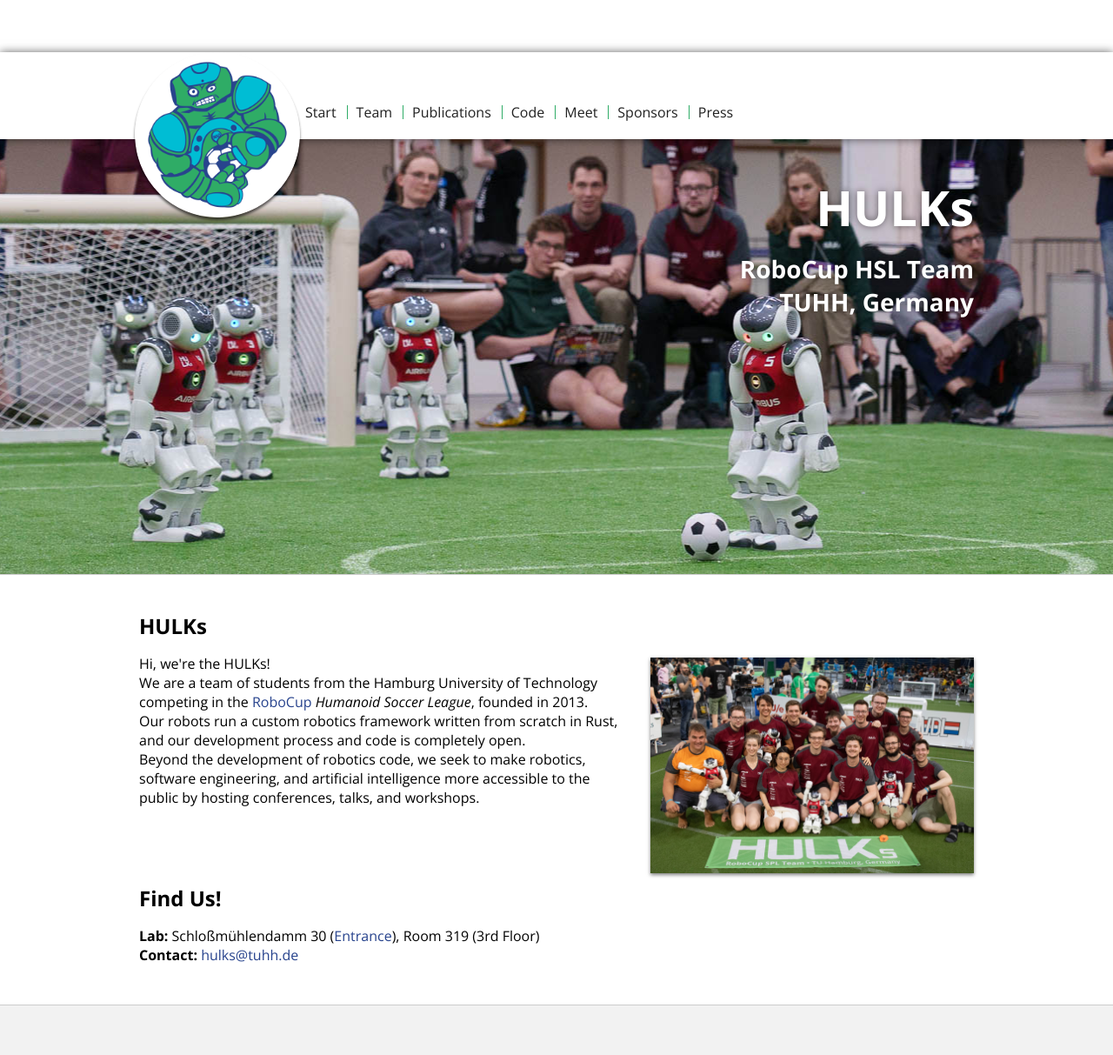
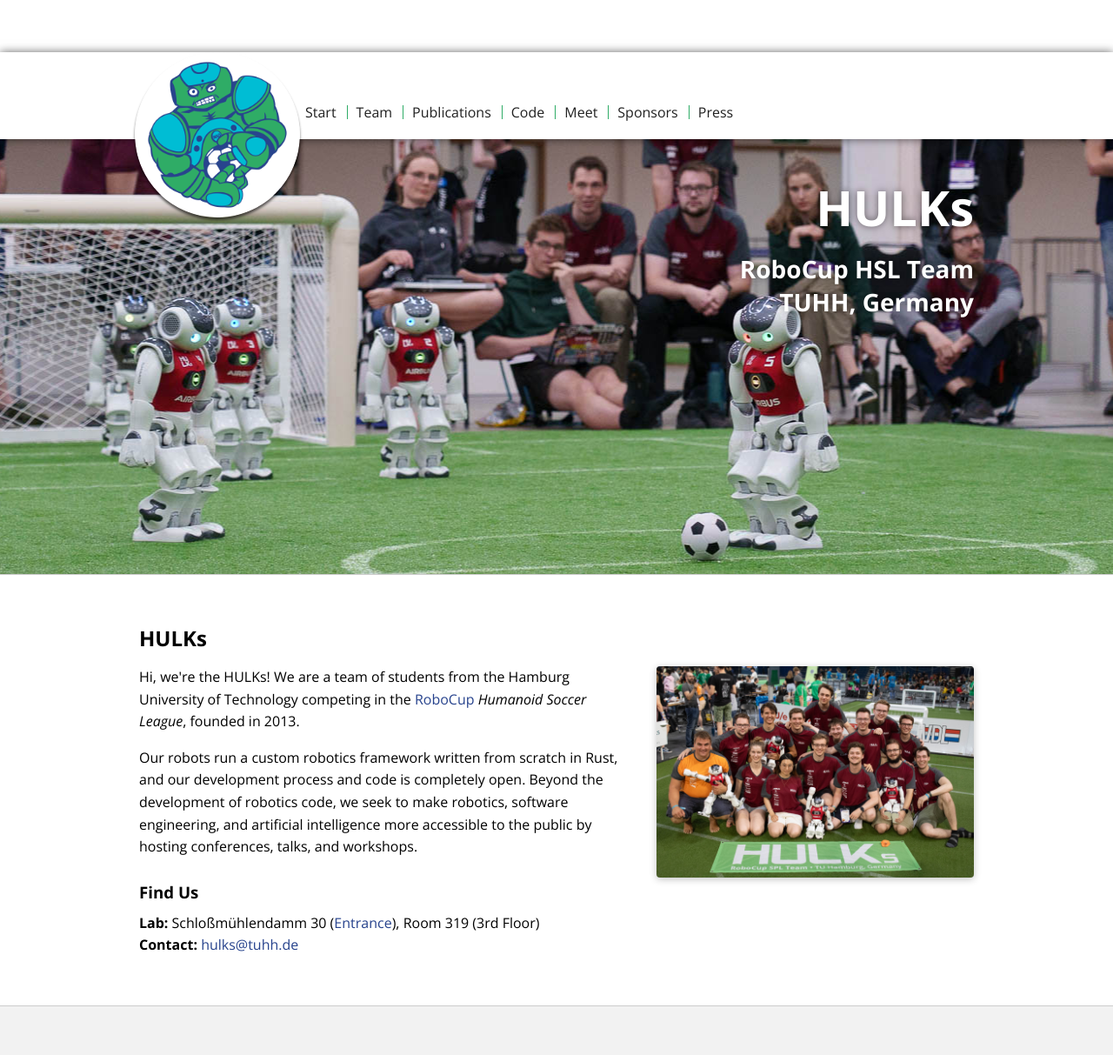
Before and after one commit to HULKs/hulks.github.io, a Jekyll site: the page built from index.html, in a window 1280 px wide. Shown: the top 1213 px of the page at 87% size. Built offline with Jekyll 4.4.1, drawn with Linux system fonts in a browser that asks for light colours; some of the changed text lies outside the part shown; grey boxes are pictures that could not be loaded.

Commit message:
Add 2026 posts

```diff
--- a/_layouts/default.html
+++ b/_layouts/default.html
@@ -3,7 +3,8 @@
 <head>
     <title>HULKs.de - {{ page.title }}</title>
     <meta charset="UTF-8"/>
-    <link rel="stylesheet" href="{{site.path}}/_style/hulks.css" type="text/css"/>
+    <meta name="viewport" content="width=device-width, initial-scale=1"/>
+    <link rel="stylesheet" href="{{site.path}}/_style/hulks.css?v=homepage-v2" type="text/css"/>
     <link rel="shortcut icon" href="/favicon.ico" type="image/x-icon">
     <link rel="icon" href="/favicon.ico" type="image/x-icon">
     <style>
--- a/_style/hulks.css
+++ b/_style/hulks.css
@@ -337,6 +337,71 @@
 .col-6-10:first-child {
     margin-left: 0;
 }
+.home-shell {
+    width: min(calc(100% - 2rem), 60rem);
+    margin-inline: auto;
+}
+.home-section {
+    padding-block: clamp(2rem, 5vw, 3.5rem);
+}
+.story {
+    container-name: story;
+    container-type: inline-size;
+    display: flow-root;
+}
+.story > h2 {
+    margin: 0 0 1rem;
+}
+.story__media {
+    width: 100%;
+    margin: 0 0 1.5rem;
+}
+.story__media img {
+    display: block;
+    width: 100%;
+    height: auto;
+    border-radius: 4px;
+    box-shadow: 0 2px 8px rgba(0, 0, 0, 0.24);
+}
+.story__body {
+    line-height: 1.6;
+    overflow-wrap: anywhere;
+}
+.story__body > :first-child {
+    margin-top: 0;
+}
+.story__body > :last-child {
+    margin-bottom: 0;
+}
+.story__body h3 {
+    margin: 1.5rem 0 0.5rem;
+}
+.story__body address {
+    font-style: normal;
+}
+.home-video {
+    aspect-ratio: 16 / 9;
+}
+.home-video iframe {
+    display: block;
+    width: 100%;
+    height: 100%;
+    border: 0;
+}
+@container story (min-width: 40rem) {
+    .story__media {
+        width: clamp(15rem, 38cqi, 23.25rem);
+        margin-bottom: 1rem;
+    }
+    .story--media-start .story__media {
+        float: left;
+        margin-right: 2rem;
+    }
+    .story--media-end .story__media {
+        float: right;
+        margin-left: 2rem;
+    }
+}
 section {
     padding: 30px 0;
     border-top: 1px solid #ccc;
--- a/index.html
+++ b/index.html
@@ -7,127 +7,210 @@
     <div class="container">
         <div class="hero-overlay">
             <h1>HULKs</h1>
-      <p>
-      <b>RoboCup HSL Team<br />
-        TUHH, Germany</b>
-      </p>
+            <p><b>RoboCup HSL Team<br />TUHH, Germany</b></p>
         </div>
     </div>
 </div>
-<section>
-    <div class="container">
-        <h2 style="margin-bottom:0px;">HULKs</h2>
-        <div>
-            <div class="col-6-10">
+
+<main class="home">
+    <section class="home-section">
+        <article class="home-shell story story--media-end">
+            <h2>HULKs</h2>
+            <figure class="story__media">
+                <img
+                    src="{{site.path}}/_photos/team/robocup-2024.jpg"
+                    alt="The HULKs team at RoboCup 2024"
+                    width="3000"
+                    height="2000"
+                    decoding="async"
+                />
+            </figure>
+            <div class="story__body">
                 <p>
-                Hi, we're the HULKs! <br> We are a team of students from the Hamburg
-                University of Technology competing in the <a href="https://robocup.org/" target="_blank">RoboCup</a>
-                <i>Humanoid Soccer League</i>, founded in 2013.<br>
-                Our robots run a custom robotics framework written from scratch in
-                Rust, and our development process and code is completely open. <br>
-                Beyond the development of robotics code, we seek to make robotics,
-                software engineering, and artificial intelligence more accessible to
-                the public by hosting conferences, talks, and workshops.
+                    Hi, we're the HULKs! We are a team of students from the Hamburg University of Technology competing in the
+                    <a href="https://robocup.org/" target="_blank" rel="noopener noreferrer">RoboCup</a>
+                    <i>Humanoid Soccer League</i>, founded in 2013.
                 </p>
-            </div><figure class="col-4-10 photo">
-                <img src="{{site.path}}/_photos/team/robocup-2024.jpg" />
+                <p>
+                    Our robots run a custom robotics framework written from scratch in Rust, and our development process and code is completely open.
+                    Beyond the development of robotics code, we seek to make robotics, software engineering, and artificial intelligence more accessible to the public by hosting conferences, talks, and workshops.
+                </p>
+                <h3>Find Us</h3>
+                <address>
+                    <b>Lab:</b> Schloßmühlendamm 30
+                    (<a target="_blank" rel="noopener noreferrer" href="https://www.google.com/maps/@53.4627108,9.9817955,3a,75y,103.71h,87.08t/data=!3m6!1e1!3m4!1skLo33tLyCnSXeJGHS6iv-g!2e0!7i13312!8i6656">Entrance</a>),
+                    Room 319 (3rd Floor)<br />
+                    <b>Contact:</b> <a href="mailto:hulks@tuhh.de">hulks@tuhh.de</a>
+                </address>
+            </div>
+        </article>
+    </section>
+
+    <section class="home-section">
+        <div class="home-shell home-video">
+            <iframe
+                src="https://www.youtube.com/embed/inK-uHyepuM?si=Qh66OodXmZO3fyPJ"
+                title="HULKs team video"
+                allow="accelerometer; autoplay; clipboard-write; encrypted-media; gyroscope; picture-in-picture; web-share"
+                referrerpolicy="strict-origin-when-cross-origin"
+                allowfullscreen
+            ></iframe>
+        </div>
+    </section>
+
+    <section class="home-section">
+        <article class="home-shell story story--media-end">
+            <h2>RoboCup 2026</h2>
+            <figure class="story__media">
+                <img
+                    src="{{site.path}}/_photos/robocup-2026.jpg"
+                    alt="HULKs team at RoboCup 2026 in Incheon"
+                    width="1600"
+                    height="1067"
+                    loading="lazy"
+                    decoding="async"
+                />
             </figure>
-            <br>
-            <h2 style="margin-bottom:0px;">Find Us!</h2>
+            <div class="story__body">
                 <p>
-            <b>Lab:</b> Schloßmühlendamm 30 (<a target="_blank" rel="noopener noreferrer" href="https://www.google.com/maps/@53.4627108,9.9817955,3a,75y,103.71h,87.08t/data=!3m6!1e1!3m4!1skLo33tLyCnSXeJGHS6iv-g!2e0!7i13312!8i6656">Entrance</a>), Room 319 (3rd Floor)
-            <br>
-            <b>Contact:</b> <a href="mailto:hulks@tuhh.de">hulks@tuhh.de</a>
+                    In summer 2026, the HULKs traveled to Incheon, South Korea, to compete in the RoboCup Humanoid Soccer League.
+                    Following the league merger, teams from the former Standard Platform and Humanoid Leagues competed together in a larger and more diverse field.
+                </p>
+                <p>
+                    In preparation for the event, we migrated to a new software stack and introduced a new behavior system, a 3D localization pipeline, and a substantially improved vision system.
+                    Implementing so many changes at once made the competition particularly demanding, but it also taught us valuable lessons and demonstrated the potential of our new platform.
+                    Unfortunately, unresolved integration issues prevented us from reaching our full capabilities in time, and we did not qualify for the knockout stage.
+                </p>
+                <p>
+                    The event also marked a major milestone in robot soccer, featuring the first 11-on-11 match between humanoid robots.
+                    Seeing how far the field had progressed in just one year made us even more excited about its future.
                 </p>
             </div>
+        </article>
+    </section>
+
+    <section class="home-section">
+        <article class="home-shell story story--media-start">
+            <h2>German Open 2026</h2>
+            <figure class="story__media">
+                <img
+                    src="{{site.path}}/_photos/go-2026.jpg"
+                    alt="HULKs team at German Open 2026 in Cologne"
+                    width="1600"
+                    height="1067"
+                    loading="lazy"
+                    decoding="async"
+                />
+            </figure>
+            <div class="story__body">
+                <p>
+                    The HULKs took part in the German Open 2026 in Cologne.
+                    This was the first event where teams from the former RoboCup Standard Platform League and Humanoid League competed together in the new RoboCup Humanoid Soccer League.
+                </p>
+                <p>
+                    For this season, we transitioned from the NAO to the Booster K1, marking a significant step forward in our humanoid robotics journey.
+                    Although ongoing integration challenges across many teams limited the action on the field, we made substantial progress and even scored several goals.
+                    We were ultimately eliminated in a penalty shootout against team WhIRLWind.
+                    Nevertheless, we are proud of our performance and excited to explore what will be possible with the Booster K1 platform.
+                </p>
             </div>
+        </article>
     </section>
-<section>
-    <div class="container">
-        <h2 style="margin-bottom:0px;"></h2>
-        <div>
-            <div class="col-6-10">
-            <p align="center"><iframe text-align: "center" width="960" height="392" src="https://www.youtube.com/embed/inK-uHyepuM?si=Qh66OodXmZO3fyPJ" title="YouTube video player" frameborder="0" allow="accelerometer; autoplay; clipboard-write; encrypted-media; gyroscope; picture-in-picture; web-share;" referrerpolicy="strict-origin-when-cross-origin" allowfullscreen></iframe></p>
-        </div>
-    </div>
-</section>
-<section>
-    <div class="container">
-        <h2 style="margin-bottom:0px;">RoboCup 2025</h2>
-        <div>
-            <div class="col-6-10">
+
+    <section class="home-section">
+        <article class="home-shell story story--media-end">
+            <h2>RoboCup 2025</h2>
+            <figure class="story__media">
+                <img
+                    src="{{site.path}}/_photos/robocup-2025.jpg"
+                    alt="HULKs team at RoboCup 2025 in Salvador"
+                    width="7008"
+                    height="4690"
+                    loading="lazy"
+                    decoding="async"
+                />
+            </figure>
+            <div class="story__body">
+                <p>In July, we traveled to Salvador, Brazil to compete in this year's RoboCup.</p>
+                <p>This season we introduced several new features and improvements, including MPC step planning and enhanced field color detection.</p>
                 <p>
-                In July, we traveled to Salvador, Brazil to compete in this year’s RoboCup.
-                <br>
-                <br>
-                This season we introduced several new features and improvements, including MPC step planning and enhanced field color detection.
-                <br>
-                <br>
                     The competition began with some rocky matches as we worked through bugs in our newly developed features.
                     However we were able to finish the event - and with this the NAO era - on a high note playing a final game with excellent walking performance and precise localization and by scoring second in the Technical Challenge.
-                <br>
-                <br>
-                We now look forward to the next season where we will compete in the newly formed Humanoid Soccer League with the Booster K1 platform.
                 </p>
-            </div><figure class="col-4-10 photo">
-                <img src="{{site.path}}/_photos/robocup-2025.jpg" />
+                <p>We now look forward to the next season where we will compete in the newly formed Humanoid Soccer League with the Booster K1 platform.</p>
+            </div>
+        </article>
+    </section>
+
+    <section class="home-section">
+        <article class="home-shell story story--media-start">
+            <h2>German Open 2025</h2>
+            <figure class="story__media">
+                <img
+                    src="{{site.path}}/_photos/go-2025.jpg"
+                    alt="HULKs team at German Open 2025 in Nuremberg"
+                    width="1159"
+                    height="717"
+                    loading="lazy"
+                    decoding="async"
+                />
             </figure>
-        </div>
-    </div>
-</section>
-<section>
-    <div class="container">
-        <h2 style="margin-bottom:0px;">GO 2025</h2>
-        <div>
-            <figure class="col-4-10 photo">
-                <img src="{{site.path}}/_photos/go-2025.jpg" />
-            </figure><div class="col-6-10">
+            <div class="story__body">
                 <p>
                     In this years' German Open in Nuremberg, we managed to secure the second place, our best result yet.
                     We were able to finish major improvements to our vision and behavior code in time for the competition, and fixed a large number of bugs.
-                <br>
-                <br>
-                Our main focus for the upcoming RoboCup this summer remains walking stability, which proved to be a major weakness on the field.
-                <br>
-                <br>
+                </p>
+                <p>Our main focus for the upcoming RoboCup this summer remains walking stability, which proved to be a major weakness on the field.</p>
+                <p>
                     If you want to join us for our exciting journey and see the results of our work, come see us at RoboCup 2025 in Salvador, Brazil.
                     You can find more information at the event's <a href="https://robocup.org/">website</a>.
                 </p>
             </div>
+        </article>
+    </section>
+
+    <section class="home-section">
+        <article class="home-shell story story--media-end">
+            <h2>RoboCup 2024</h2>
+            <figure class="story__media">
+                <img
+                    src="{{site.path}}/_photos/robocup-2024.jpg"
+                    alt="HULKs team at RoboCup 2024 in Eindhoven"
+                    width="7350"
+                    height="4396"
+                    loading="lazy"
+                    decoding="async"
+                />
+            </figure>
+            <div class="story__body">
+                <p>This summer, we finished 4th in the RoboCup competition in Eindhoven, Netherlands.</p>
+                <p>
+                    This competition saw the introduction of various large features, such as a brand-new replayer tool, visual referee detection, and additional energy-saving measures.
+                </p>
+                <p>Walking stability was our main weakness during the competition, and we started working on multiple large features which aim to improve it.</p>
             </div>
+        </article>
     </section>
-<section>
-    <div class="container">
-        <h2 style="margin-bottom:0px;">RoboCup 2024</h2>
-        <div>
-            <div class="col-6-10">
-                <p>
-                    This summer, we finished 4th in the RoboCup competition in Eindhoven, Netherlands.
-                    <br>
-                    <br>
-                    This competition saw the introduction of various large features, such as a brand-new replayer tool, visual referee detection, and additional energy-saving measures.
-                    <br>
-                    <br>
-                    Walking stability was our main weakness during the competition, and we started working on multiple large features which aim to improve it.
-                </p>
-            </div><figure class="col-4-10 photo">
-                <img src="{{site.path}}/_photos/robocup-2024.jpg" />
+
+    <section class="home-section">
+        <article class="home-shell story story--media-start">
+            <h2>German Open 2024</h2>
+            <figure class="story__media">
+                <img
+                    src="{{site.path}}/_photos/go-2024.png"
+                    alt="HULKs team at German Open 2024"
+                    width="2558"
+                    height="1440"
+                    loading="lazy"
+                    decoding="async"
+                />
             </figure>
-        </div>
-    </div>
-</section>
-<section>
-    <div class="container">
-        <h2 style="margin-bottom:0px;">GO 2024</h2>
-        <div>
-            <figure class="col-4-10 photo">
-                <img src="{{site.path}}/_photos/go-2024.png" />
-            </figure><div class="col-6-10">
+            <div class="story__body">
                 <p>
                     From the 17th to the 21st of April, the team HULKs participated in the German Open 2024 to compete against some German as well as international teams.
                     A large portion of the competition was focused on adjusting to the new rule changes this year, focusing on the robots recognizing visual signals from the referee, as well as requiring more passing between robots.
-                <br>
-                <br>
+                </p>
+                <p>
                     Continuing to build on the new Rust framework from 2 years ago, team HULKs is focusing on more stability during the games.
                     In the previous season, we were able to achieve the 4th place at RoboCup 2023 in Bordeaux.
                     However, during our games our robots walked into each other and fell over because of this.
@@ -135,30 +218,34 @@
                     We are also developing smarter behavioral algorithms.
                 </p>
             </div>
-    </div>
+        </article>
     </section>
-<section>
-    <div class="container">
-        <h2 style="margin-bottom:0px;">RoHOW</h2>
-        <div>
-            <div class="col-6-10">
+
+    <section class="home-section">
+        <article class="home-shell story story--media-end">
+            <h2>RoHOW</h2>
+            <figure class="story__media">
+                <img
+                    src="{{site.path}}/_photos/rohow.JPG"
+                    alt="Participants at the Robotic Hamburg Open Workshop"
+                    width="1980"
+                    height="1320"
+                    loading="lazy"
+                    decoding="async"
+                />
+            </figure>
+            <div class="story__body">
+                <p>Since 2014, we are anually hosting the <i>Robotic Hamburg Open Workshop</i> (RoHOW).</p>
                 <p>
-                    Since 2014, we are anually hosting the <i>Robotic Hamburg Open Workshop</i> (RoHOW).
-                    <br>
-                    <br>
                     The RoHOW is an event hosted by the Hamburg University of Technology that serves the purpose of education and networking.
                     Over 100 scientists and students from all over the world who are researching in the field of humanoid robotics participate in this event.
-                    <br>
-                    <br>
+                </p>
+                <p>
                     The goal of this event is the exchange of information between RoboCup teams from different universities and research institutes.
                     Participants have the opportunity to visit lectures and workshops, challenge other teams in competitions, and get in direct contact with each other.
-                    <br>
-                    <br>
-                    More information on <a href="https://rohow.de">https://rohow.de</a>
                 </p>
-            </div><figure class="col-4-10 photo">
-                <img src="{{site.path}}/_photos/rohow.JPG" />
-            </figure>
+                <p>More information on <a href="https://rohow.de">https://rohow.de</a>.</p>
             </div>
-    </div>
+        </article>
     </section>
+</main>
```
Also changed, not shown: _photos/go-2026.jpg (added), _photos/robocup-2026.jpg (added). Lines whose indentation alone changed are shown as unchanged.
